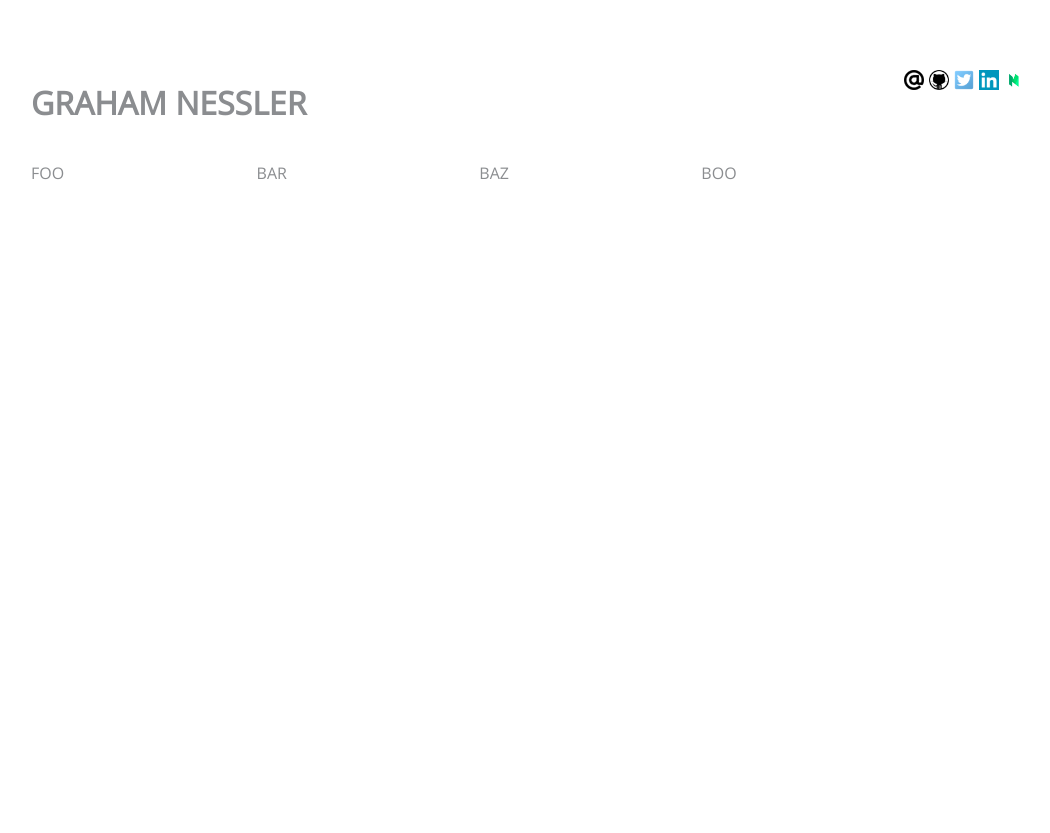
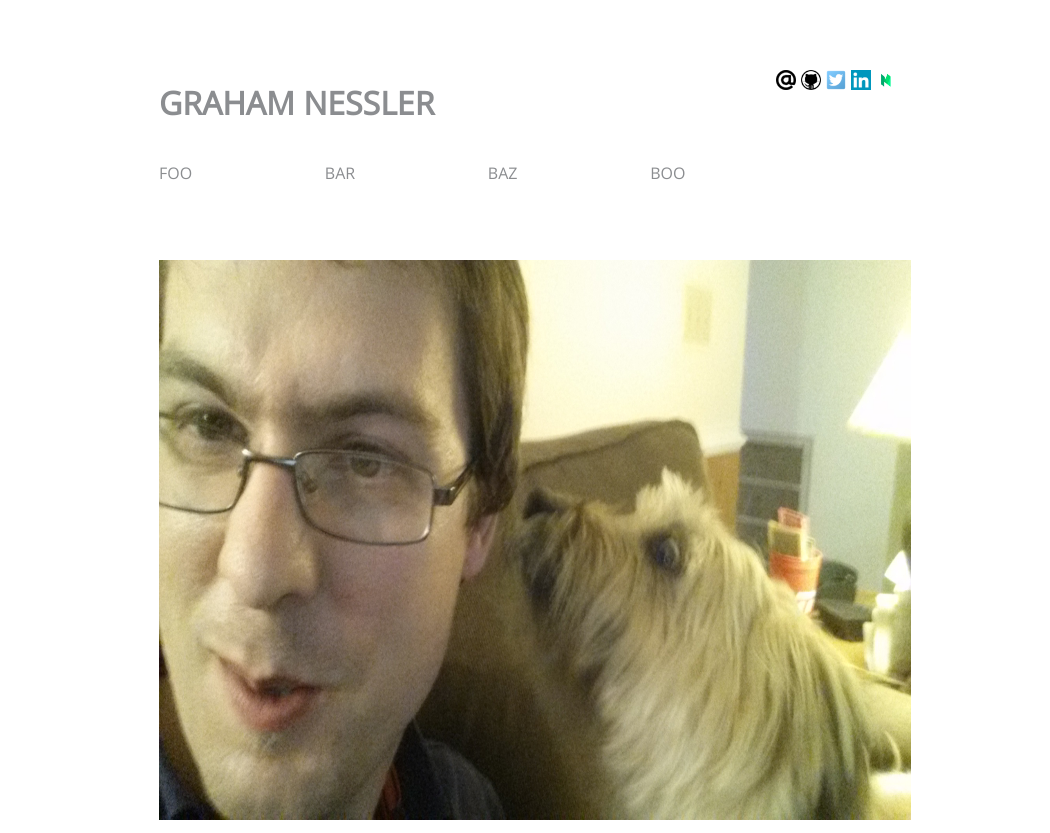
Before and after one commit to gness1804/personal-site, a Vue app: page / in a window 1280 px wide. Shown: the whole page, without its empty margins (105-1155 px from the left). Before the commit the page ends 800 px from the top, so only its background shows below. Built offline with nearby package versions, Linux system fonts and the light colour scheme.

Commit message:
Add spash photo

```diff
--- a/src/App.vue
+++ b/src/App.vue
@@ -3,7 +3,6 @@
     Header
     Landing
 </template>
-
 
 <script>
 import Header from './components/Header.vue'
--- a/src/components/Header.vue
+++ b/src/components/Header.vue
@@ -52,7 +52,7 @@ export default {
 
 <style scoped>
   .header {
-    margin: 0 10vw;
+    margin: 0 20vw;
   }
 
   .header h1 {
--- a/src/components/Landing.vue
+++ b/src/components/Landing.vue
@@ -1,5 +1,6 @@
 <template lang="pug">
-  //- p Web Developer, Author, and Cat Lover
+  #landing
+    img(src="../assets/graham-puck-splash.jpg" alt="My former dog and I." class="splash-image")
 </template>
 
 
@@ -10,5 +11,13 @@ export default {
 </script>
 
 <style scoped>
+  #landing {
+    margin: 0 20vw;
+  }
 
+  .splash-image {
+    height: 35rem;
+    margin-top: 60px;
+    width: 100%;
+  }
 </style>
```
Also changed, not shown: src/assets/graham-puck-splash.jpg (added).
